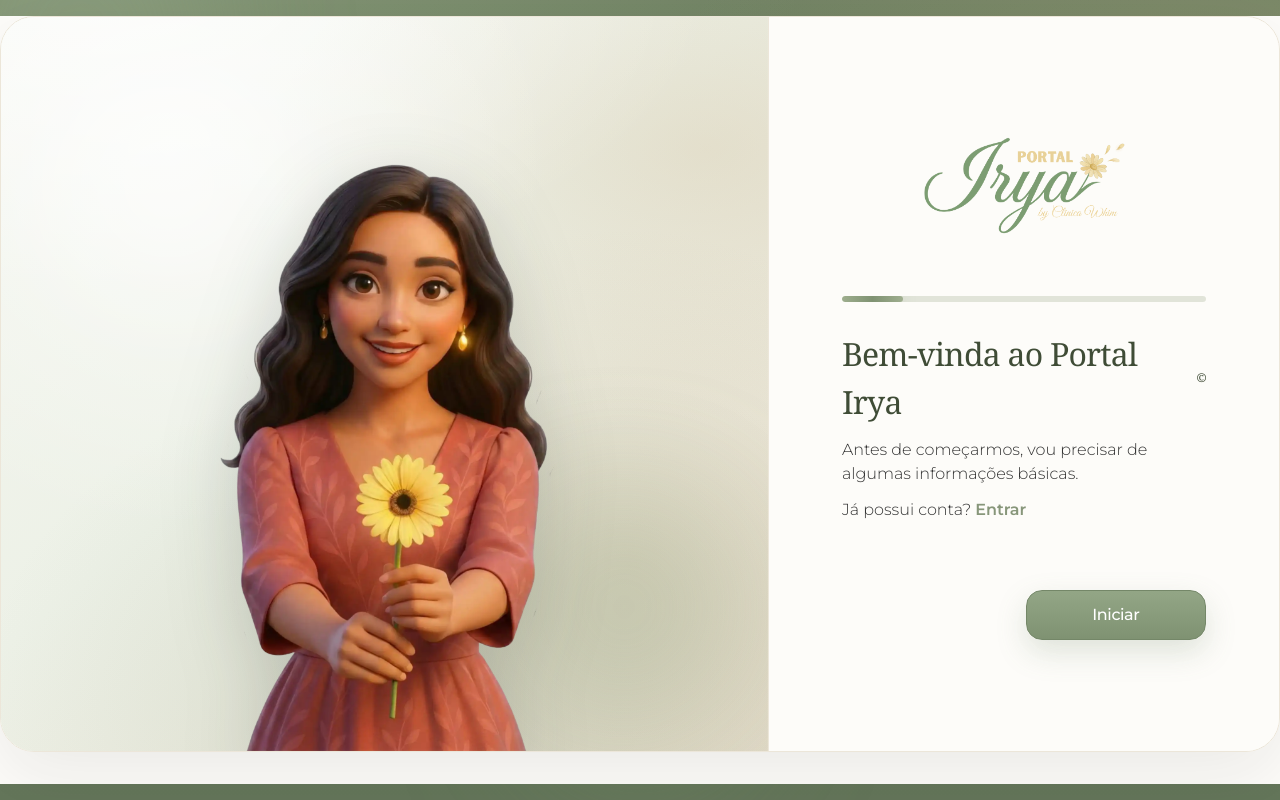
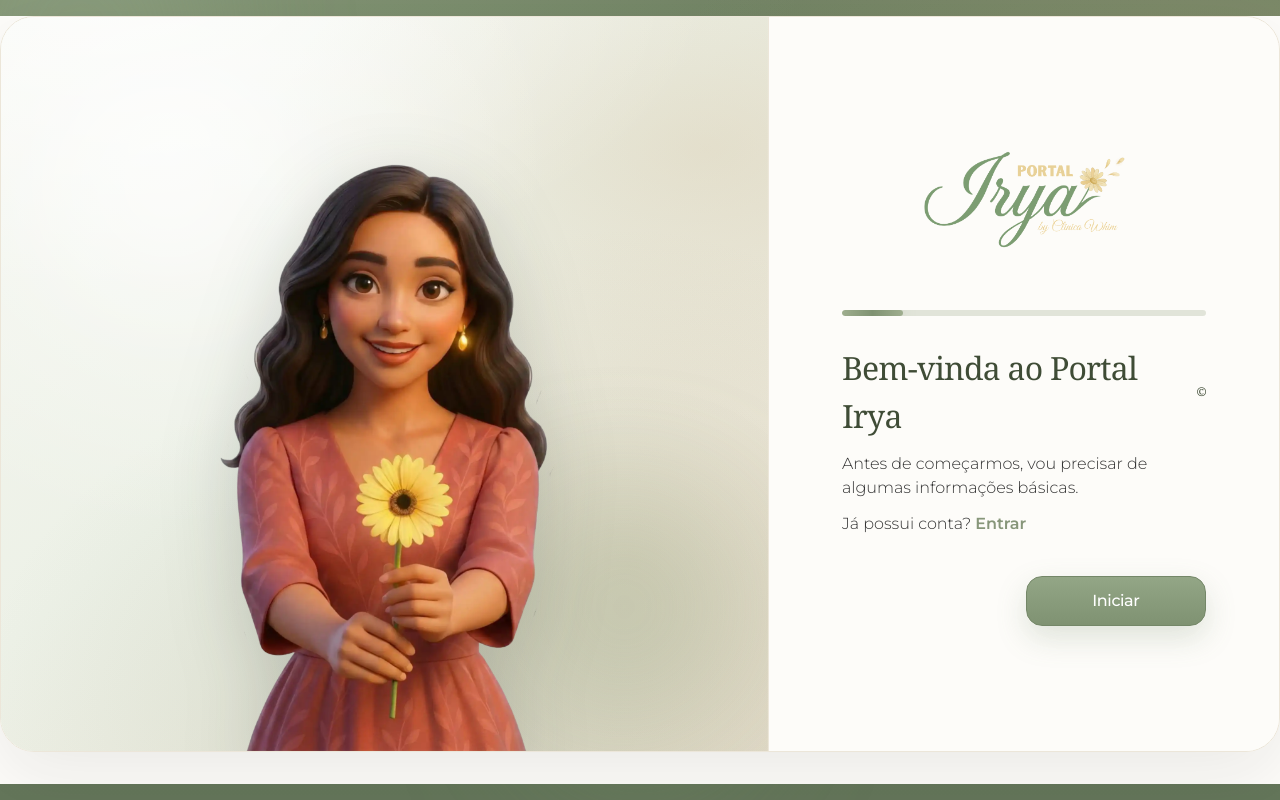
Before and after one commit to Power-Agentz/irya-web, a React (Vite) app: page /cadastro in a window 1280 px wide. Built offline with nearby package versions, Linux system fonts and the light colour scheme; no server answers.

Commit message:
fix: correcao de margem na tela inicial

```diff
--- a/src/pages/Cadastro/Cadastro.tsx
+++ b/src/pages/Cadastro/Cadastro.tsx
@@ -461,7 +461,7 @@ export default function Cadastro() {
           </p>
         )}
 
-        <div className="mt-8 flex flex-col-reverse gap-3 sm:flex-row sm:justify-end">
+        <div className="mt-1 flex flex-col-reverse gap-3 sm:flex-row sm:justify-end">
           {stepIndex > 0 && (
             <Button
               onClick={back}
```
